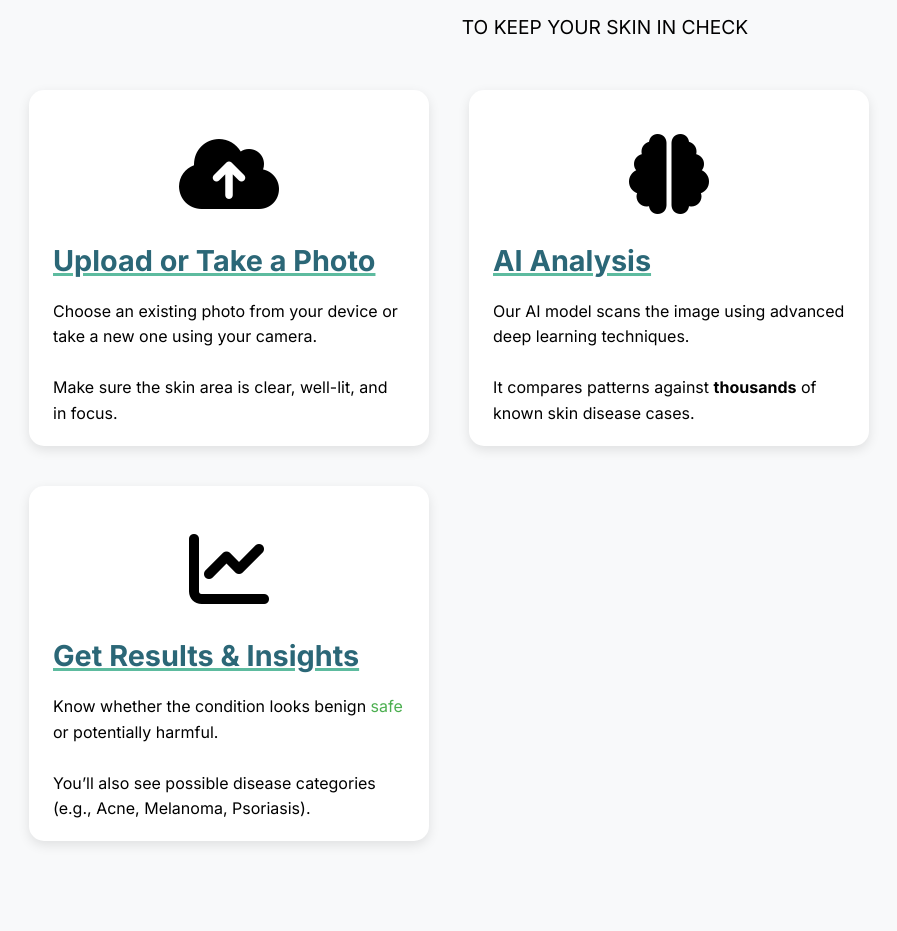
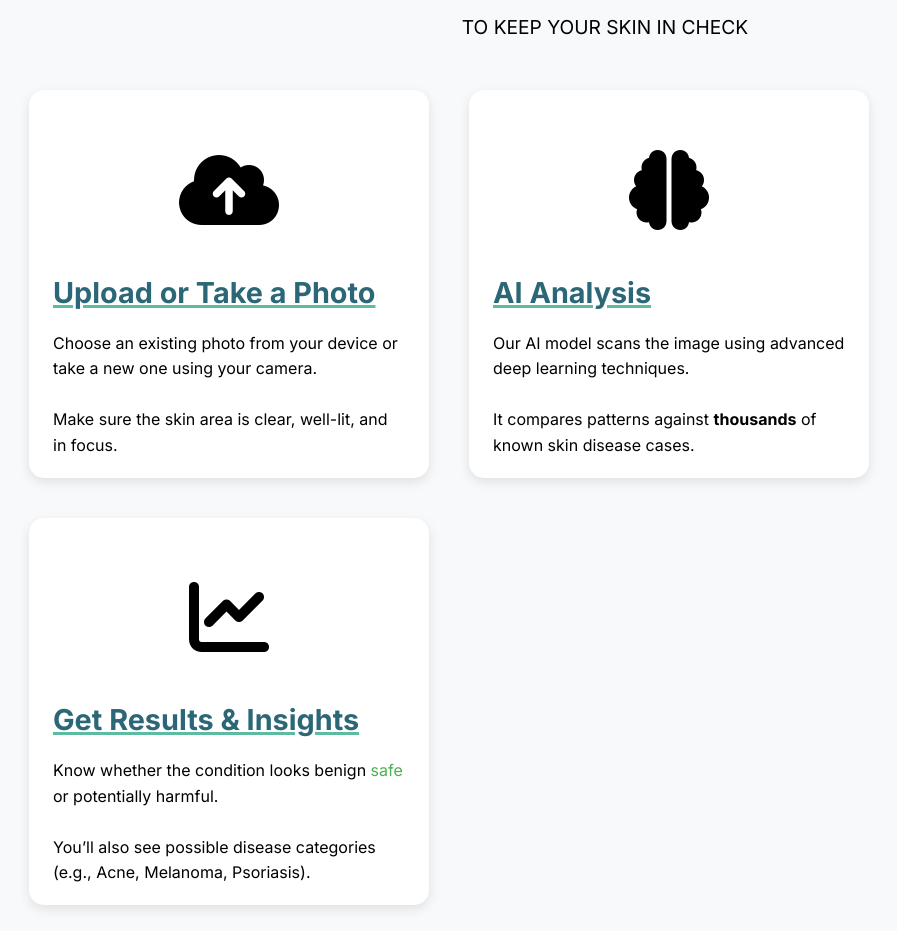
Before and after one commit to KenzieJunaidi/skinguard, a React (Vite) app: page / in a window 1280 px wide. Shown: the part 902-1833 px from the top of the page, without its empty margins (35-932 px from the left). Built offline with nearby package versions, Linux system fonts and the light colour scheme.

Commit message:
Added Card Animation

```diff
--- a/src/App.css
+++ b/src/App.css
@@ -336,7 +336,7 @@ body {
 
 .card i {
   align-self: center;
-  margin: 1.5rem 0;
+  margin: 2.5rem 0;
 }
 
 .card h3 {
--- a/src/components/Steps.jsx
+++ b/src/components/Steps.jsx
@@ -10,21 +10,21 @@ export const Steps = () => {
                 </motion.div>
 
                 <motion.div className="cards-container">
-                    <motion.div className="card">
+                    <motion.div className="card" whileHover={{ translateY: -10 }} transition={{ duration: 0.6 }}>
                         <i className="fas fa-cloud-arrow-up" style={{ fontSize: "5rem", color: "black" }}/>
                         <motion.h3>Upload or Take a Photo</motion.h3>
                         <motion.p>Choose an existing photo from your device or take a new one using your camera.</motion.p>
                         <br></br>
                         <motion.p>Make sure the skin area is clear, well-lit, and in focus.</motion.p>
                     </motion.div>
-                    <motion.div className="card">
+                    <motion.div className="card" whileHover={{ translateY: -10 }} transition={{ duration: 0.6 }}>
                         <i className="fas fa-brain" style={{ fontSize: "5rem", color: "black" }}/>
                         <motion.h3>AI Analysis</motion.h3>
                         <motion.p>Our AI model scans the image using advanced deep learning techniques.</motion.p>
                         <br></br>
                         <motion.p>It compares patterns against <item style={{fontWeight: 700}}>thousands</item> of known skin disease cases.</motion.p>
                     </motion.div>
-                    <motion.div className="card">
+                    <motion.div className="card" whileHover={{ translateY: -10 }} transition={{ duration: 0.6 }}>
                         <i className="fas fa-chart-line" style={{ fontSize: "5rem", color: "black" }}/>
                         <motion.h3>Get Results & Insights</motion.h3>
                         <motion.p>Know whether the condition looks benign <item style={{color: '#4CAF50'}}>safe</item> or potentially harmful.</motion.p>
```
